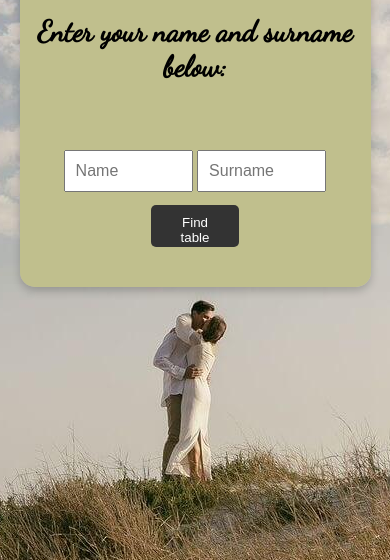
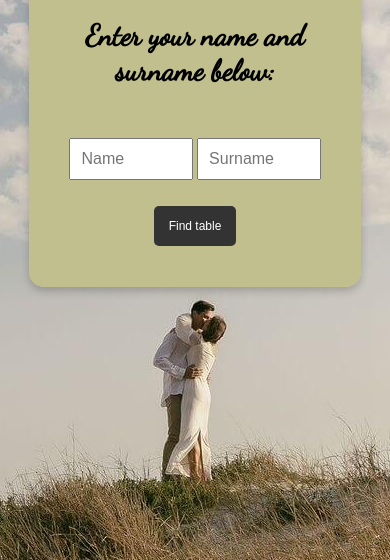
Before and after one commit to DiehanDrotschie/Troue, a website: page index.html in a window 390 px wide. Shown: the part 284-844 px from the top of the page. Drawn offline with Linux system fonts and the light colour scheme.

Commit message:
responsive design

```diff
--- a/script.js
+++ b/script.js
@@ -48,3 +48,96 @@ function flipback() {
     document.getElementById("surname").value = '';
 
 }
+
+// Function to dynamically adjust element sizes
+function adjustElementSizes() {
+    var screenWidth = window.innerWidth;
+    var screenHeight = window.innerHeight;
+    var isMobile = screenWidth <= 768;
+
+    // Example: Adjusting flip card width
+    var flipCardWidth = screenWidth * 0.85;
+    var flipCardHeight = screenHeight * 0.7;
+
+    //Set the size of the outside border of the card
+    var flipCards = document.querySelectorAll('.flip-card');
+    flipCards.forEach(function(card) {
+        card.style.width = flipCardWidth + 'px';
+        card.style.height = flipCardHeight + 'px';
+    });
+
+    //h1
+    var responsiveHeadingFontSize1 = Math.max(22, 38 * (isMobile ? 0.75 : (screenWidth/1920)));
+    var headings = document.querySelectorAll('h1');
+    headings.forEach(function (heading) {
+        heading.style.fontSize = responsiveHeadingFontSize1 + 'pt';
+        heading.style.marginTop = (screenWidth * 0.01) + '0'; // Adjust vertical margin
+    });
+    //welcome text
+    var element = document.getElementById("welcomeText");
+    if (element) {
+        var responsiveWelcome = Math.max(22, 38 * (isMobile ? 0.75 : (screenWidth / 1920)));
+        element.style.fontSize = responsiveWelcome + 'pt';
+        element.style.marginTop = (screenWidth * 0.01) + '0'; // Adjust vertical margin
+
+    }
+    //name and surname of someone
+    var element2 = document.getElementById("userName");
+    if (element2) {
+        var responsiveWelcome = Math.max(22, 36 * (isMobile ? 0.75 : (screenWidth / 1920)));
+        var responsiveH2TopMargin = Math.max(15, 15 * (isMobile ? 0.75 : (screenWidth / 1920)));
+        element2.style.fontSize = responsiveWelcome + 'pt';
+        element2.style.marginTop = responsiveH2TopMargin + 'px';
+        element2.style.marginBottom = responsiveH2TopMargin + 'px';
+
+    }
+
+    //table number
+    var element3 = document.getElementById("Number");
+    if (element3) {
+        var responsiveWelcome = Math.max(22, 36 * (isMobile ? 0.75 : (screenWidth / 1920)));
+        var responsiveH2TopMargin = Math.max(30, 30 * (isMobile ? 0.75 : (screenWidth / 1920)));
+        element3.style.fontSize = responsiveWelcome + 'pt';
+        element3.style.marginTop = responsiveH2TopMargin + 'px';
+
+    }
+    //h2
+    var responsiveHeadingFontSize2 = Math.max(22, 28 * (isMobile ? 0.75 : (screenWidth/1920)));
+    var responsiveH2TopMargin = Math.max(15, 15 * (isMobile ? 0.75 : (screenWidth / 1920)));
+    var headings = document.querySelectorAll('h2');
+    headings.forEach(function (heading) {
+        heading.style.fontSize = responsiveHeadingFontSize2 + 'pt';
+        heading.style.marginTop = responsiveH2TopMargin + 'px';
+    });
+
+        // Adjust labels
+    var labels = document.querySelectorAll('label');
+    labels.forEach(function(label) {
+        label.style.fontSize = (screenWidth * 0.015) + 'px'; // Example: Font size based on screen width
+    });
+
+    // Adjust buttons
+    var respbuttonmargin = Math.max(16, 20 * (isMobile ? 0.75 : (screenWidth/1920)));
+    var respFontSize = Math.max(12, 16 * (isMobile ? 0.75 : (screenWidth/1920)));
+    var buttons = document.querySelectorAll('button');
+    buttons.forEach(function(button) {
+        button.style.fontSize = respFontSize + 'px'; // Adjust font size
+        button.style.marginTop = respbuttonmargin + 'px'; // Adjust vertical margin
+    });
+
+    // Adjust textboxes
+    var restextmargin = Math.max(16, 20 * (isMobile ? 0.75 : (screenWidth/1920)));
+    var respFonttext = Math.max(16, 18*(isMobile ? 0.75 : (screenWidth/1920)))
+    var textboxes = document.querySelectorAll('input[type="text"]');
+    textboxes.forEach(function(textbox) {
+        textbox.style.fontSize = respFonttext+ 'px'; // Adjust font size
+        textbox.style.marginTop = restextmargin+ 'px'; // Adjust vertical margin
+
+    });
+}
+
+// Add event listener for window resize
+window.addEventListener('resize', adjustElementSizes);
+
+// Initial adjustment on page load
+window.onload = adjustElementSizes;
--- a/style.css
+++ b/style.css
@@ -1,4 +1,8 @@
 @import url('https://fonts.googleapis.com/css2?family=Dancing+Script&display=swap');
+
+html {
+    font-size: 16px; /* Base font size */
+}
 
 body {
      font-family: 'Dancing Script', cursive;
@@ -18,11 +22,11 @@ body {
     background-color: transparent;
     width: 80%; /* Relative width */
     height: 60vh; /* Relative height based on the viewport height */
-    perspective: 1000px;
     max-width: 550px; /* Maximum width to ensure it doesn't get too large on wider screens */
-    max-height: 450px; /* Maximum height */
+    max-height: 400px; /* Maximum height */
     margin: auto; /* To center the card in the container */
     margin-bottom: 70%;
+    justify-content: center;
 }
 
 /* Media query for smaller screens, like mobile devices */
@@ -117,7 +121,7 @@ input[type="text"] {
 
 button {
     cursor: pointer;
-    padding: 10px 20px;
+    padding: 1% 2%;
     background-color: #333;
     color: white;
     border: none;
```
Also changed, not shown: Guests.json (+9 -0 lines).
